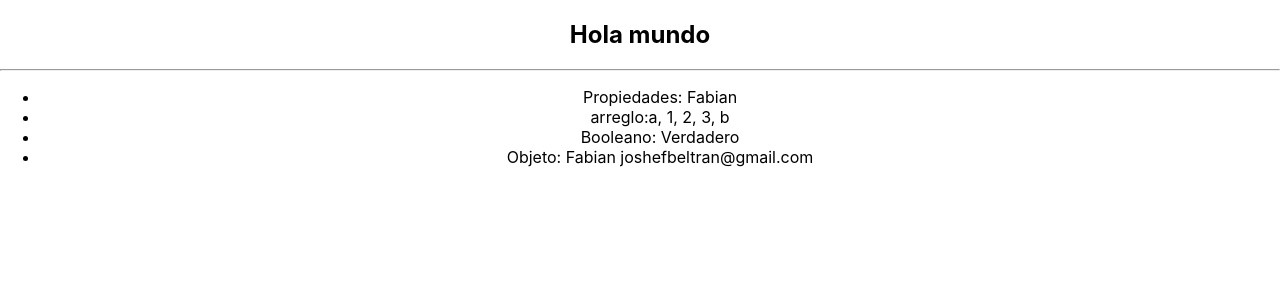
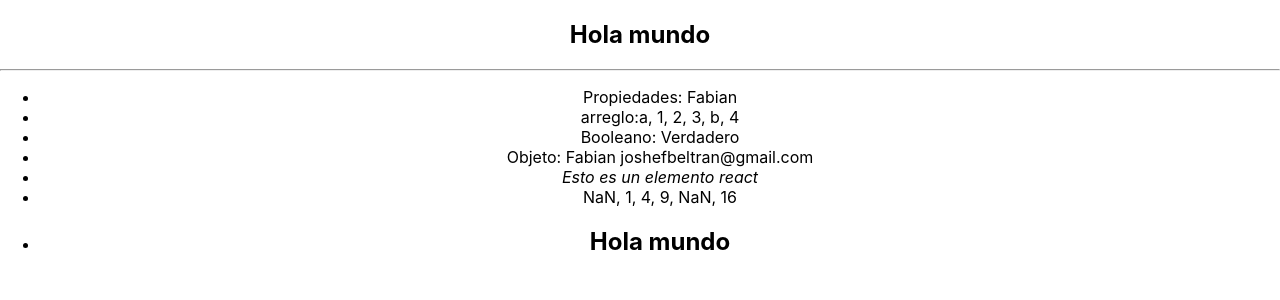
Before and after one commit to nOm-1986/reactTS-JM, a React (Create React App) app: page / in a window 1280 px wide. Shown: the top 300 px of the page. Built offline with nearby package versions, Linux system fonts and the light colour scheme.

Commit message:
Finishing components

```diff
--- a/src/App.tsx
+++ b/src/App.tsx
@@ -3,7 +3,7 @@ import Componente from './components/Componente';
 import {Properties} from './components/Properties';
 import './App.css';
 
-const elArreglo = ['a',1,2,3,'b'];
+const elArreglo = ['a',1,2,3,'b','4'];
 
 function App() {
   return (
@@ -11,7 +11,15 @@ function App() {
       <section>
         <Componente />
         <hr/>
-        <Properties firstName="Fabian" arreglo={elArreglo} booleano={true} objeto={{nombre:'Fabian', email:'joshefbeltran@gmail.com'}}></Properties>
+        <Properties
+          firstName="Fabian"
+          arreglo={elArreglo}
+          booleano={true}
+          objeto={{nombre:'Fabian', email:'joshefbeltran@gmail.com'}}
+          elementoReact = {<i>Esto es un elemento react</i>}
+          funcion={(num:number) => num*num}
+          componenteReact = {<Componente/>}
+        />
       </section>
     </div>
   );
--- a/src/components/Properties.tsx
+++ b/src/components/Properties.tsx
@@ -2,11 +2,14 @@ import React from 'react';
 type Props = {
     firstName: string,
     arreglo: (number|string)[],
-    booleano: boolean;
+    booleano: boolean,
     objeto : {
         nombre: string,
         email: string
-    }
+    },
+    elementoReact: JSX.Element,
+    funcion: any,
+    componenteReact: any
 };
 
 export const Properties = (props: Props): JSX.Element => {
@@ -17,6 +20,9 @@ export const Properties = (props: Props): JSX.Element => {
                 <li>arreglo:{props.arreglo.join(", ")}</li>
                 <li>Booleano: {props.booleano ? 'Verdadero' : 'Falso' }</li>
                 <li>Objeto: {props.objeto.nombre + ' ' + props.objeto.email}</li>
+                <li>{props.elementoReact}</li>
+                <li>{props.arreglo.map(props.funcion).join(", ")}</li>
+                <li>{props.componenteReact}</li>
             </ul>
         </>
     )
```
